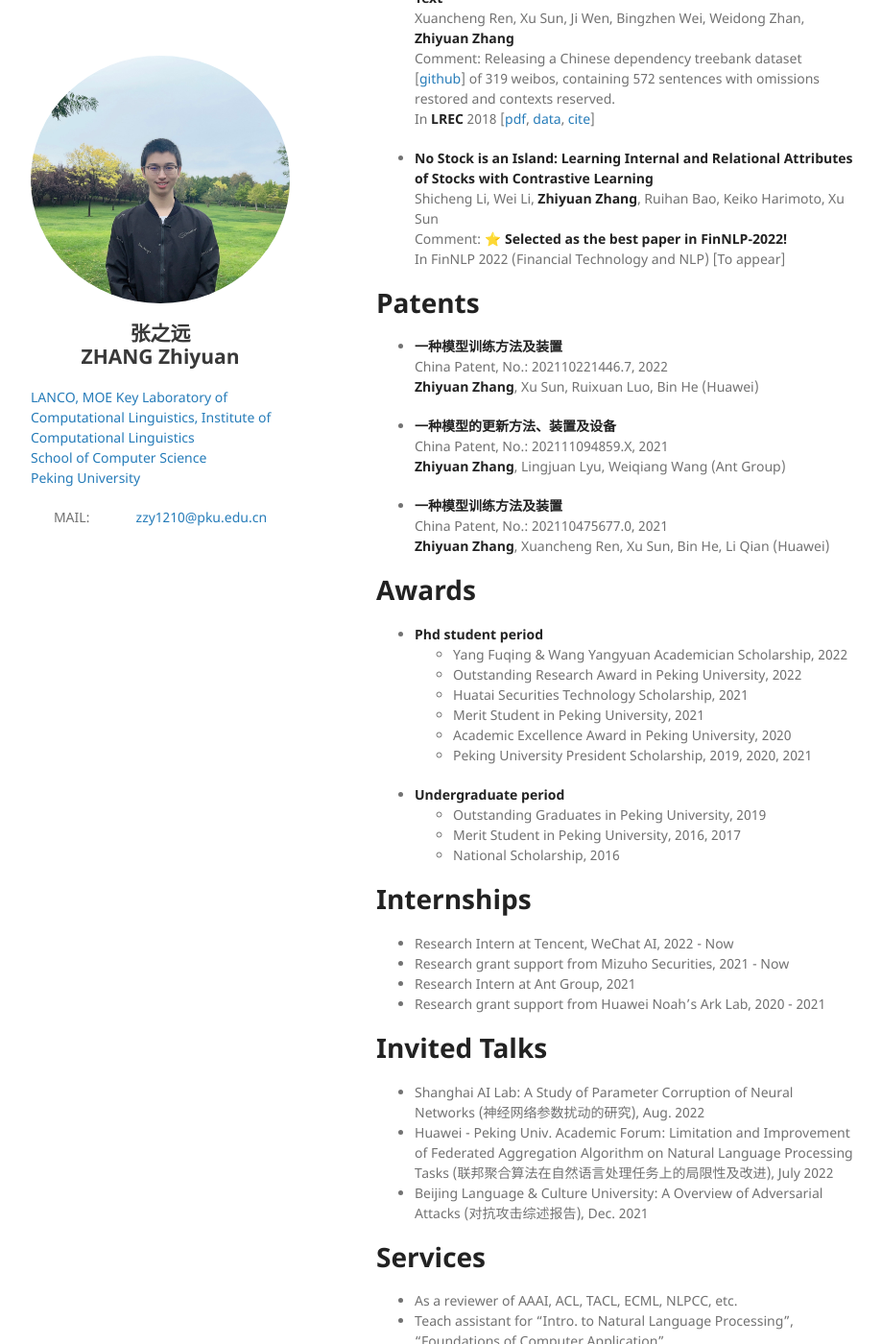
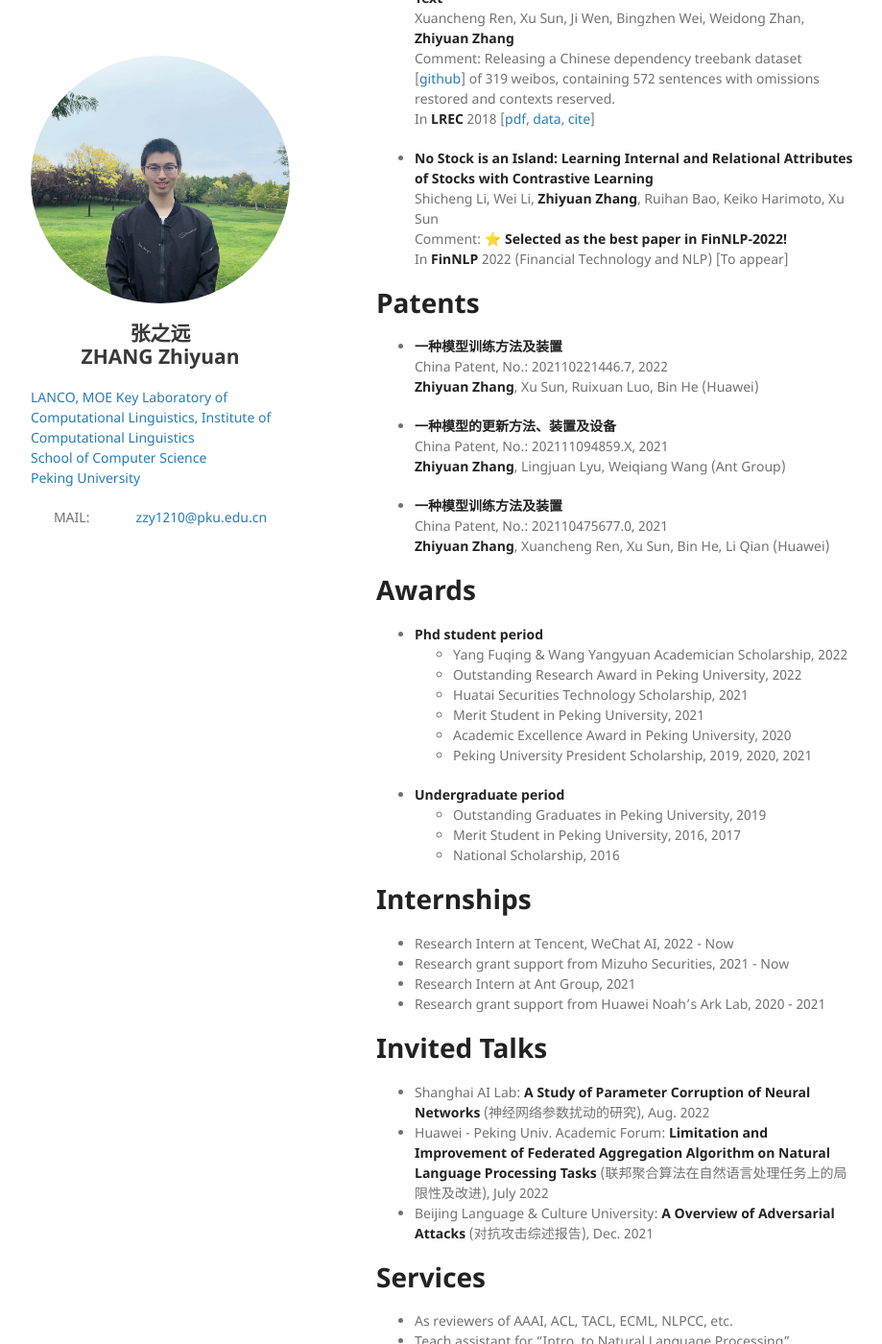
Before and after one commit to pkuzzy/pkuzzy.github.io, a Jekyll site: the page built from index.md, in a window 1280 px wide and 1400 px high, scrolled down 2177 px. Shown: the whole window at 96% size, without its empty margins (178-1097 px from the left). Built offline with Jekyll 4.4.1, drawn with Linux system fonts in a browser that asks for light colours; nearby versions of some CDN libraries; our own code applies the rules of GitHub Pages for plain Markdown files; some of the changed text lies outside the part shown.

Commit message:
Update index.md

```diff
--- a/index.md
+++ b/index.md
@@ -76,7 +76,7 @@ layout: default
 - **No Stock is an Island: Learning Internal and Relational Attributes of Stocks with Contrastive Learning**
   Shicheng Li, Wei Li, **Zhiyuan Zhang**, Ruihan Bao, Keiko Harimoto, Xu Sun
   Comment: ⭐ **Selected as the best paper in FinNLP-2022!**
-  In FinNLP 2022 (Financial Technology and NLP) [To appear]
+  In **FinNLP** 2022 (Financial Technology and NLP) [To appear]
 
 # Patents
 - **一种模型训练方法及装置**
@@ -111,17 +111,17 @@ layout: default
 - Research grant support from Huawei Noah’s Ark Lab, 2020 - 2021
 
 # Invited Talks
-- Shanghai AI Lab: A Study of Parameter Corruption of Neural Networks (神经网络参数扰动的研究), Aug. 2022
-- Huawei - Peking Univ. Academic Forum: Limitation and Improvement of Federated Aggregation Algorithm on Natural Language Processing Tasks (联邦聚合算法在自然语言处理任务上的局限性及改进), July 2022
-- Beijing Language & Culture University: A Overview of Adversarial Attacks (对抗攻击综述报告), Dec. 2021
+- Shanghai AI Lab: **A Study of Parameter Corruption of Neural Networks** (神经网络参数扰动的研究), Aug. 2022
+- Huawei - Peking Univ. Academic Forum: **Limitation and Improvement of Federated Aggregation Algorithm on Natural Language Processing Tasks** (联邦聚合算法在自然语言处理任务上的局限性及改进), July 2022
+- Beijing Language & Culture University: **A Overview of Adversarial Attacks** (对抗攻击综述报告), Dec. 2021
 
 # Services
-- As a reviewer of AAAI, ACL, TACL, ECML, NLPCC, etc.
+- As reviewers of AAAI, ACL, TACL, ECML, NLPCC, etc.
 - Teach assistant for "Intro. to Natural Language Processing", "Foundations of Computer Application"
 
 # Paper List
 
-### Deep Learning: Optimization, Robustness and Security
+## Deep Learning: Optimization, Robustness and Security
 
 - **GA-SAM: Gradient-Strength based Adaptive Sharpness-Aware Minimization for Improved Generalization**
   **Zhiyuan Zhang**, Ruixuan Luo, Qi Su and Xu Sun
@@ -181,7 +181,7 @@ layout: default
   Fenglin Liu<sup>\#</sup>, Xuancheng Ren<sup>\#</sup>, **Zhiyuan Zhang**, Xu Sun, Yuexian Zou
   In **COLING** 2020 [[pdf](https://aclanthology.org/2020.coling-main.320.pdf),  [cite](https://dblp.uni-trier.de/rec/conf/coling/LiuRZSZ20.html?view=bibtex)]
 
-### Natural Language Processing Applications
+## Natural Language Processing Applications
 
 - **PKUSEG: A Toolkit for Multi-Domain Chinese Word Segmentation**
   Ruixuan Luo, Jingjing Xu, Yi Zhang, **Zhiyuan Zhang**, Xuancheng Ren, Xu Sun
@@ -206,12 +206,12 @@ layout: default
   Comment: Releasing a Chinese dependency treebank dataset [[github](https://github.com/lancopku/Chinese-Dependency-Treebank-with-Ellipsis)] of 319 weibos, containing 572 sentences with omissions restored and contexts reserved.
   In **LREC** 2018 [[pdf](http://www.lrec-conf.org/proceedings/lrec2018/pdf/297.pdf), [data](https://github.com/lancopku/Chinese-Dependency-Treebank-with-Ellipsis), [cite](https://dblp.uni-trier.de/rec/conf/lrec/RenSWWZZ18.html?view=bibtex)]
 
-### Quantitative Finance and Time Series Analysis
+## Quantitative Finance and Time Series Analysis
 
 - **No Stock is an Island: Learning Internal and Relational Attributes of Stocks with Contrastive Learning**
   Shicheng Li, Wei Li, **Zhiyuan Zhang**, Ruihan Bao, Keiko Harimoto, Xu Sun
   Comment: ⭐ **Selected as the best paper in FinNLP-2022!**
-  In FinNLP 2022 (Financial Technology and NLP) [To appear]
+  In **FinNLP** 2022 (Financial Technology and NLP) [To appear]
 
 - **ASAT: Adaptively Scaled Adversarial Training in Time Series**
   **Zhiyuan Zhang**, Wei Li, Ruihan Bao, Keiko Harimoto, Yunfang Wu, Xu Sun
@@ -219,16 +219,16 @@ layout: default
 
 - **Distributional Correlation--Aware Knowledge Distillation for Stock Trading Volume Prediction**
   Lei Li, **Zhiyuan Zhang**, Ruihan Bao, Keiko Harimoto, Xu Sun
-  In ECML-PKDD 2022 [To appear]
+  In **ECML-PKDD** 2022 [To appear]
 
 - **Stock Trading Volume Prediction with Dual-Process Meta-Learning**
   Ruibo Chen, Wei Li, **Zhiyuan Zhang**, Ruihan Bao, Keiko Harimoto, Xu Sun
-  In ECML-PKDD 2022 [To appear]
+  In **ECML-PKDD** 2022 [To appear]
 
 - **Incremental Stock Volume Prediction with Gradient Distillation and Diversified Memory Selection**
   Shicheng Li, **Zhiyuan Zhang**, Ruihan Bao, Keiko Harimoto, Xu Sun
-  In AI4TS 2022 (AI for Time Series Analysis) [To appear]
+  In **AI4TS** 2022 (AI for Time Series Analysis) [To appear]
 
  - **Learning Robust Representation for Clustering through Locality Preserving Variational Discriminative Network**
   Ruixuan Luo, Wei Li, **Zhiyuan Zhang**, Ruihan Bao, Keiko Harimoto, Xu Sun
-  In RSEML 2021 (Robust, Secure, and Efficient ML) [[pdf](https://arxiv.org/pdf/2012.13489.pdf), [cite](https://dblp.uni-trier.de/rec/journals/corr/abs-2012-13489.html?view=bibtex)]
+  In **RSEML** 2021 (Robust, Secure, and Efficient ML) [[pdf](https://arxiv.org/pdf/2012.13489.pdf), [cite](https://dblp.uni-trier.de/rec/journals/corr/abs-2012-13489.html?view=bibtex)]
```
Also changed, not shown: other parts of index.md (+1 -1 lines).
